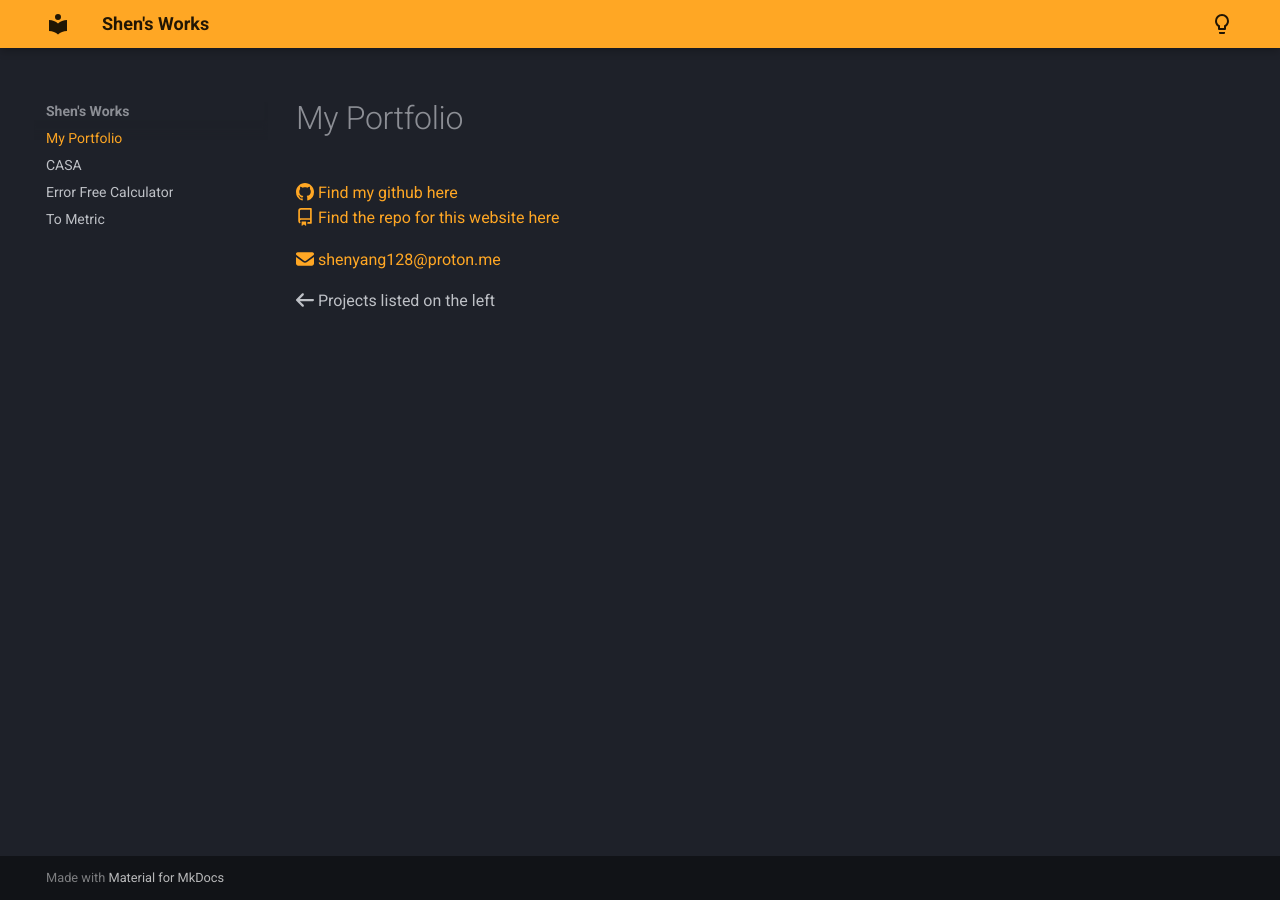
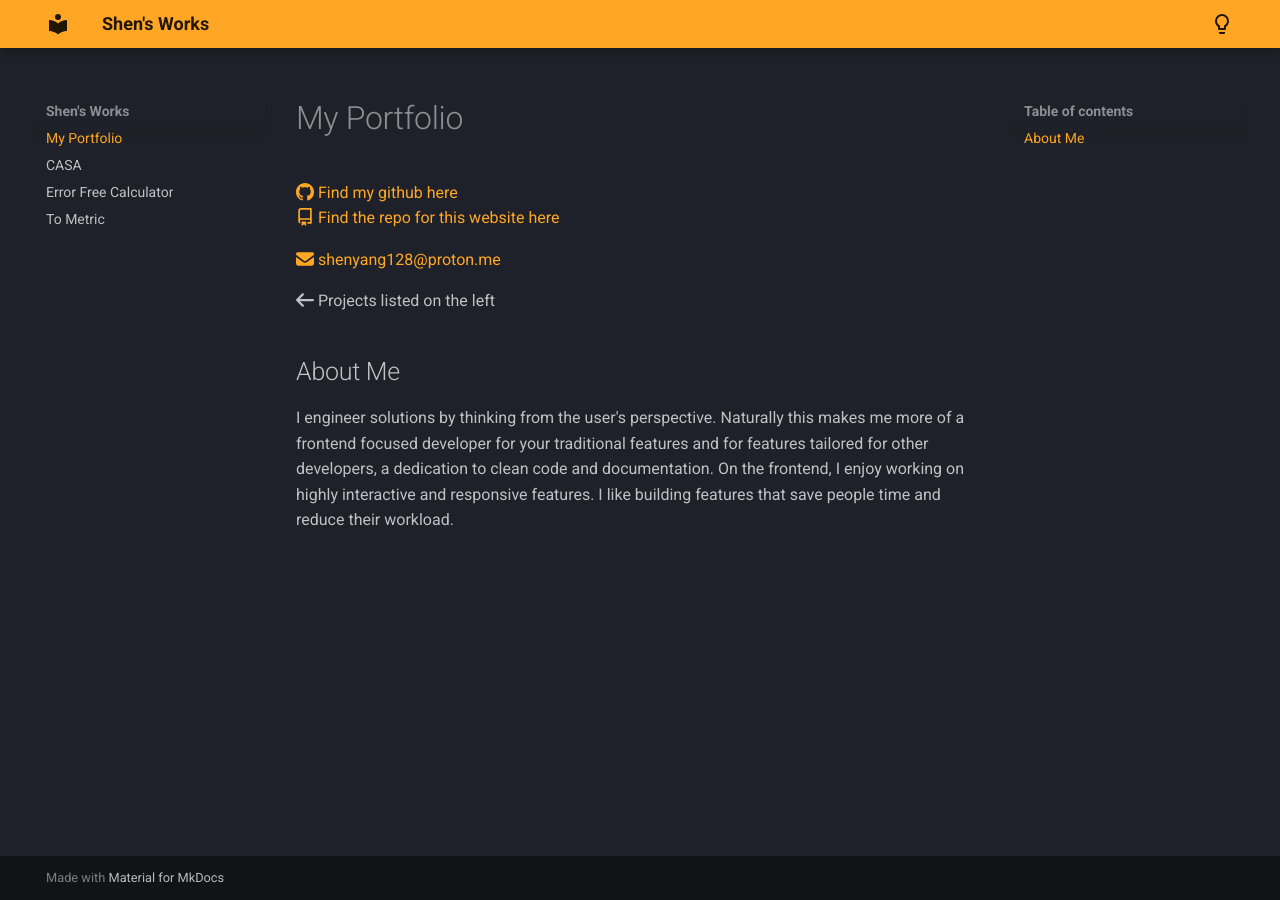
Before and after one commit to FireLemons/portfolio, an MkDocs documentation site: the page built from docs/index.md, in a window 1280 px wide. Built offline with MkDocs 1.6.1 and Material for MkDocs 9.7.7, drawn with Linux system fonts in a browser that asks for light colours.

Commit message:
added about section

```diff
--- a/docs/index.md
+++ b/docs/index.md
@@ -5,3 +5,6 @@
 [:fontawesome-solid-envelope: shenyang128@proton.me](mailto:[shenyang128@proton.me])
 
 :fontawesome-solid-arrow-left: Projects listed on the left
+
+## About Me
+I engineer solutions by thinking from the user's perspective. Naturally this makes me more of a frontend focused developer for your traditional features and for features tailored for other developers, a dedication to clean code and  documentation. On the frontend, I enjoy working on highly interactive and responsive features. I like building features that save people time and reduce their workload.
```
